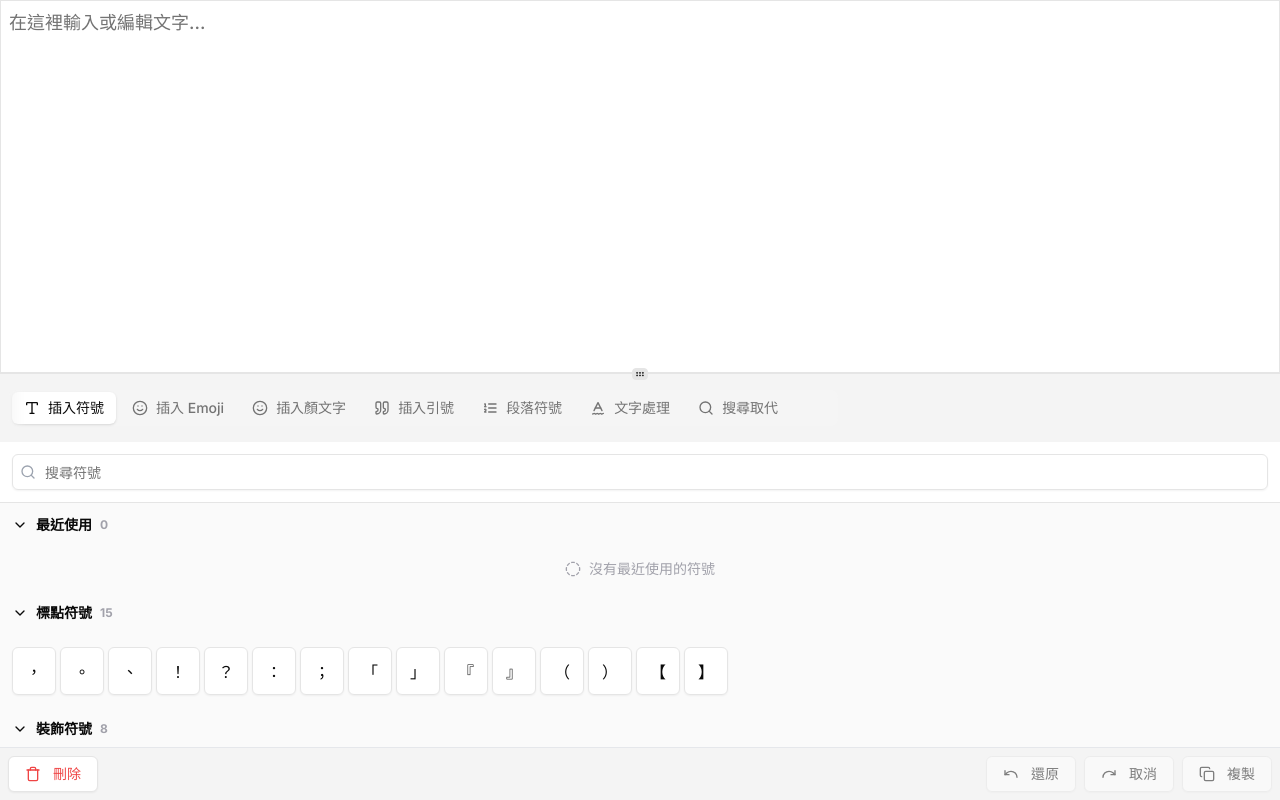
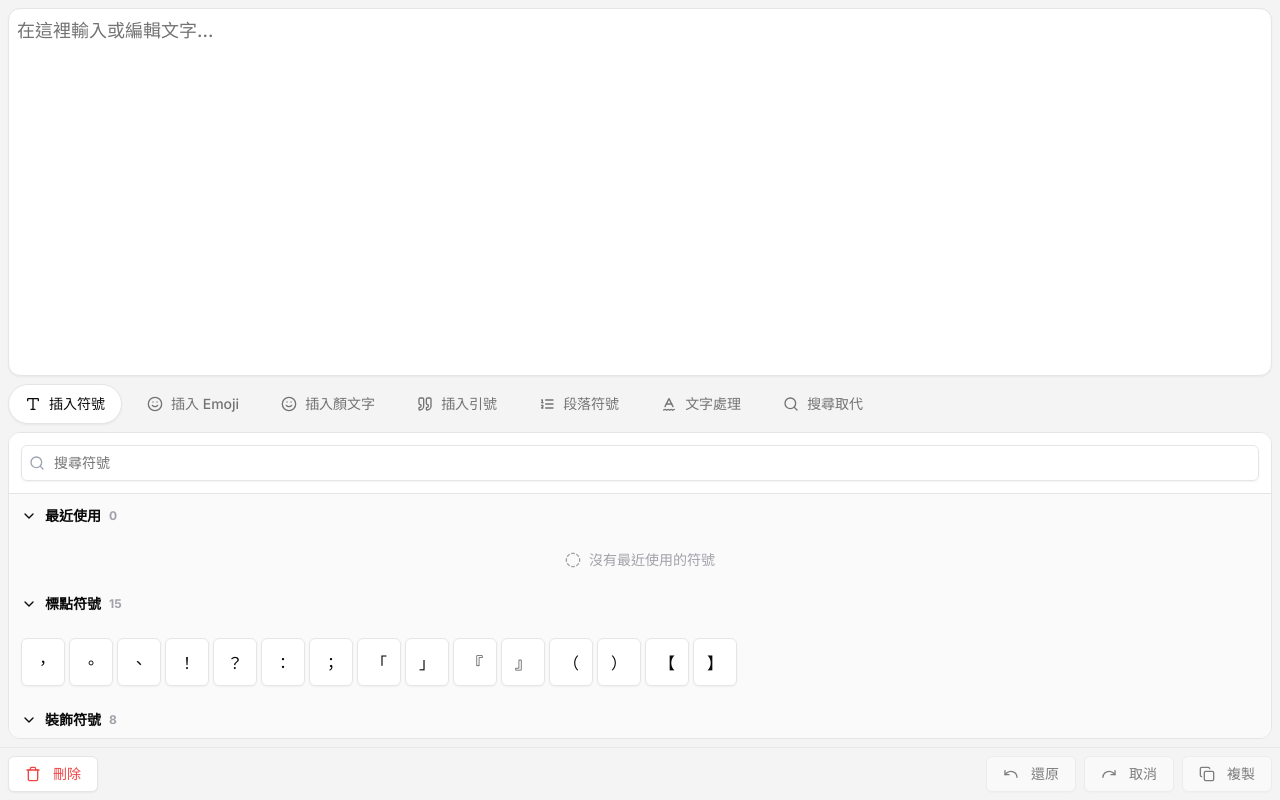
Before and after one commit to mant0u0/web-widget, a Next.js app: page /TextEditor in a window 1280 px wide. Built offline with nearby package versions, Linux system fonts and the light colour scheme; a web font is replaced by a local one.

Commit message:
[Mantou] 調整 UI

```diff
--- a/app/TextEditor/QuotationmMarks.tsx
+++ b/app/TextEditor/QuotationmMarks.tsx
@@ -83,6 +83,8 @@ export const QuotationmMarks: React.FC<{
   }, [editingLeft, editingRight, editingIndex]);
 
   return (
+    <div className="h-full w-full overflow-hidden p-2 pt-0">
+      <div className="flex h-full w-full flex-1 flex-col overflow-hidden rounded-xl border border-input bg-zinc-50">
         <ScrollArea className="h-full w-full">
           <Dialog>
             <DialogTrigger asChild>
@@ -216,6 +218,8 @@ export const QuotationmMarks: React.FC<{
 
           <ScrollBar className="z-10" />
         </ScrollArea>
+      </div>
+    </div>
   );
 };
 
--- a/app/TextEditor/SymbolPicker.tsx
+++ b/app/TextEditor/SymbolPicker.tsx
@@ -136,13 +136,6 @@ const LazyLoadSection = ({
   );
 };
 
-/**
- * 主要的符號選擇器組件
- * 提供搜尋、最近使用和分類瀏覽功能
- * @param data - 符號資料物件
- * @param onSelect - 選擇符號時的回調函數
- * @param btnClassName - 自定義按鈕樣式
- */
 export const SymbolPicker: React.FC<{
   data: SymbolData;
   onSelect: (symbol: string) => void;
@@ -214,7 +207,8 @@ export const SymbolPicker: React.FC<{
   }, [searchQuery, data]);
 
   return (
-    <div className="flex h-full w-full flex-1 flex-col overflow-hidden border-input bg-zinc-50 p-0">
+    <div className="h-full w-full overflow-hidden p-2 pt-0">
+      <div className="flex h-full w-full flex-1 flex-col overflow-hidden rounded-xl border border-input bg-zinc-50">
         {/* 搜尋欄 */}
         <div className="border-b bg-background p-3">
           <div className="relative">
@@ -288,5 +282,6 @@ export const SymbolPicker: React.FC<{
           <ScrollBar className="z-10" />
         </ScrollArea>
       </div>
+    </div>
   );
 };
--- a/app/TextEditor/Toolbar.tsx
+++ b/app/TextEditor/Toolbar.tsx
@@ -106,39 +106,61 @@ export const Toolbar: React.FC<ToolbarProps> = React.memo(
           onMouseMove={handleMouseMove}
           onMouseUp={handleMouseUp}
           onMouseLeave={handleMouseUp}
-          className="mt-2 cursor-grab select-none overflow-x-scroll rounded-md p-2 pb-4 [mask-image:linear-gradient(to_right,transparent,black_2%,black_98%,transparent)]"
+          className="relative top-0 z-0 cursor-grab select-none overflow-x-scroll p-2"
+          // [mask-image:linear-gradient(to_right,transparent,black_2%,black_98%,transparent)]
           style={{
             msOverflowStyle: "none",
             scrollbarWidth: "none",
           }}
         >
           <div className="flex cursor-grab select-none">
-            <TabsList className="gap-1">
-              <TabsTrigger value="插入符號" className="cursor-grab gap-2">
+            <TabsList className="h-10 gap-2 bg-transparent p-0">
+              <TabsTrigger
+                value="插入符號"
+                className="h-full cursor-grab gap-2 rounded-full border border-transparent px-4 data-[state=active]:border data-[state=active]:border-input data-[state=active]:shadow-sm"
+              >
                 <Type className="w-4" />
                 <p className="whitespace-nowrap text-sm">插入符號</p>
               </TabsTrigger>
-              <TabsTrigger value="插入 Emoji" className="cursor-grab gap-2">
+              <TabsTrigger
+                value="插入 Emoji"
+                className="h-full cursor-grab gap-2 rounded-full border border-transparent px-4 data-[state=active]:border data-[state=active]:border-input data-[state=active]:shadow-sm"
+              >
                 <Smile className="w-4" />
                 <p className="whitespace-nowrap text-sm">插入 Emoji</p>
               </TabsTrigger>
-              <TabsTrigger value="插入顏文字" className="cursor-grab gap-2">
+              <TabsTrigger
+                value="插入顏文字"
+                className="h-full cursor-grab gap-2 rounded-full border border-transparent px-4 data-[state=active]:border data-[state=active]:border-input data-[state=active]:shadow-sm"
+              >
                 <Smile className="w-4" />
                 <p className="whitespace-nowrap text-sm">插入顏文字</p>
               </TabsTrigger>
-              <TabsTrigger value="插入引號" className="cursor-grab gap-2">
+              <TabsTrigger
+                value="插入引號"
+                className="h-full cursor-grab gap-2 rounded-full border border-transparent px-4 data-[state=active]:border data-[state=active]:border-input data-[state=active]:shadow-sm"
+              >
                 <Quote className="w-4" />
                 <p className="whitespace-nowrap text-sm">插入引號</p>
               </TabsTrigger>
-              <TabsTrigger value="段落符號" className="cursor-grab gap-2">
+              <TabsTrigger
+                value="段落符號"
+                className="h-full cursor-grab gap-2 rounded-full border border-transparent px-4 data-[state=active]:border data-[state=active]:border-input data-[state=active]:shadow-sm"
+              >
                 <ListOrdered className="w-4" />
                 <p className="whitespace-nowrap text-sm">段落符號</p>
               </TabsTrigger>
-              <TabsTrigger value="文字處理" className="cursor-grab gap-2">
+              <TabsTrigger
+                value="文字處理"
+                className="h-full cursor-grab gap-2 rounded-full border border-transparent px-4 data-[state=active]:border data-[state=active]:border-input data-[state=active]:shadow-sm"
+              >
                 <SpellCheck2 className="w-4" />
                 <p className="whitespace-nowrap text-sm">文字處理</p>
               </TabsTrigger>
-              <TabsTrigger value="搜尋取代" className="cursor-grab gap-2">
+              <TabsTrigger
+                value="搜尋取代"
+                className="h-full cursor-grab gap-2 rounded-full border border-transparent px-4 data-[state=active]:border data-[state=active]:border-input data-[state=active]:shadow-sm"
+              >
                 <Search className="w-4" />
                 <p className="whitespace-nowrap text-sm">搜尋取代</p>
               </TabsTrigger>
--- a/app/TextEditor/page.tsx
+++ b/app/TextEditor/page.tsx
@@ -1,11 +1,11 @@
 "use client";
 import React, { useCallback, ChangeEvent } from "react";
 import { Textarea } from "@/components/ui/textarea";
-import {
-  ResizableHandle,
-  ResizablePanel,
-  ResizablePanelGroup,
-} from "@/components/ui/resizable";
+// import {
+//   ResizableHandle,
+//   ResizablePanel,
+//   ResizablePanelGroup,
+// } from "@/components/ui/resizable";
 
 // 工具列
 import { Toolbar } from "./Toolbar";
@@ -267,21 +267,15 @@ const TextEditor = () => {
 
   return (
     <div className="flex h-screen w-screen flex-col">
-      <ResizablePanelGroup direction="vertical">
-        {/* 文字編輯區 */}
-        <ResizablePanel defaultSize={50}>
+      <div className="h-full w-full p-2 pb-0">
         <Textarea
           value={text}
           onChange={handleTextChange}
           placeholder="在這裡輸入或編輯文字..."
-            className="textarea h-full w-full resize-none rounded-none bg-white p-2 !text-lg focus-visible:ring-0"
+          className="textarea h-full w-full resize-none rounded-xl bg-white p-2 !text-lg focus-visible:ring-0"
         />
-        </ResizablePanel>
+      </div>
 
-        <ResizableHandle withHandle />
-
-        {/* 工具選擇區 */}
-        <ResizablePanel defaultSize={50}>
       <Toolbar
         text={text}
         updateText={updateText}
@@ -290,9 +284,6 @@ const TextEditor = () => {
         transformSelectedText={transformSelectedText}
         transformSelectedLine={transformSelectedLine}
       />
-        </ResizablePanel>
-      </ResizablePanelGroup>
-
       {/* Footer */}
       <Footer
         text={text}
```
Lines whose indentation alone changed are shown as unchanged.
